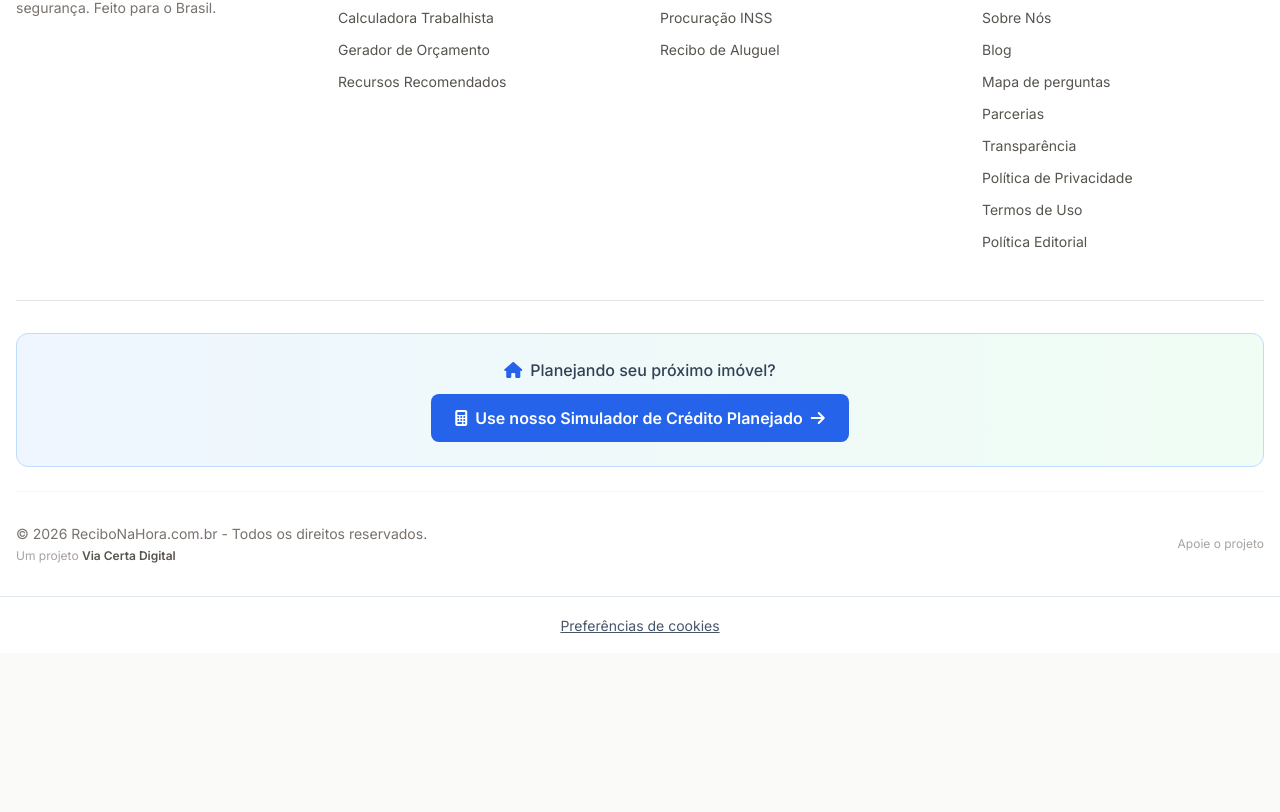
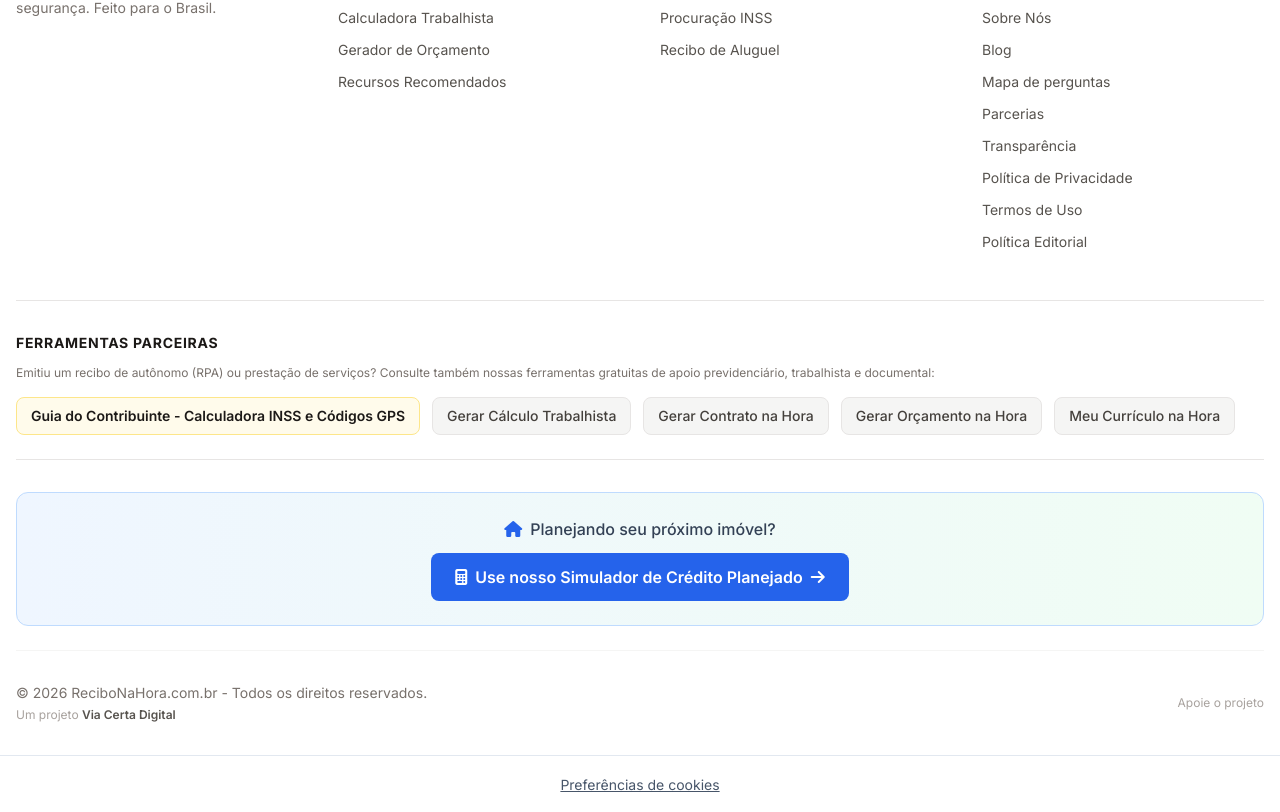
Before and after one commit to flaviomelo2213/recibo-na-hora, a Next.js app: page / in a window 1280 px wide. Shown: the part 4147-4959 px from the top of the page. Before the commit the page ends 4800 px from the top, so only its background shows below. Built offline with nearby package versions, Linux system fonts and the light colour scheme.

Commit message:
feat(seo): adiciona link para Guia do Contribuinte no rodape

```diff
--- a/app/layout.tsx
+++ b/app/layout.tsx
@@ -316,6 +316,58 @@ export default function RootLayout({
                 </div>
               </div>
 
+              {/* Bloco de Ferramentas Parceiras (SEO Interlinking) */}
+              <div className="border-t border-stone-200 pt-8 mb-6">
+                <h4 className="font-bold text-stone-900 text-sm uppercase tracking-wider mb-3">
+                  Ferramentas Parceiras
+                </h4>
+                <p className="text-xs text-stone-500 mb-4">
+                   Emitiu um recibo de autônomo (RPA) ou prestação de serviços? Consulte também nossas ferramentas gratuitas de apoio previdenciário, trabalhista e documental:
+                </p>
+                <div className="flex flex-wrap items-center gap-3 text-sm">
+                  <a
+                    href="https://guiadocontribuinte.com.br"
+                    target="_blank"
+                    rel="noopener"
+                    className="inline-flex items-center gap-2 px-3.5 py-2 rounded-lg bg-amber-50 hover:bg-amber-100 text-stone-900 font-semibold border border-amber-200 transition-colors"
+                  >
+                    Guia do Contribuinte - Calculadora INSS e Códigos GPS
+                  </a>
+                  <a
+                    href="https://gerarcalculotrabalhista.com.br"
+                    target="_blank"
+                    rel="noopener"
+                    className="inline-flex items-center gap-2 px-3.5 py-2 rounded-lg bg-stone-100 hover:bg-stone-200 text-stone-700 font-medium border border-stone-200 transition-colors"
+                  >
+                    Gerar Cálculo Trabalhista
+                  </a>
+                  <a
+                    href="https://gerarcontratonahora.com.br"
+                    target="_blank"
+                    rel="noopener"
+                    className="inline-flex items-center gap-2 px-3.5 py-2 rounded-lg bg-stone-100 hover:bg-stone-200 text-stone-700 font-medium border border-stone-200 transition-colors"
+                  >
+                    Gerar Contrato na Hora
+                  </a>
+                  <a
+                    href="https://gerarorcamentonahora.com.br"
+                    target="_blank"
+                    rel="noopener"
+                    className="inline-flex items-center gap-2 px-3.5 py-2 rounded-lg bg-stone-100 hover:bg-stone-200 text-stone-700 font-medium border border-stone-200 transition-colors"
+                  >
+                    Gerar Orçamento na Hora
+                  </a>
+                  <a
+                    href="https://meucurriculonahora.com.br"
+                    target="_blank"
+                    rel="noopener"
+                    className="inline-flex items-center gap-2 px-3.5 py-2 rounded-lg bg-stone-100 hover:bg-stone-200 text-stone-700 font-medium border border-stone-200 transition-colors"
+                  >
+                    Meu Currículo na Hora
+                  </a>
+                </div>
+              </div>
+
               <div className="border-t border-stone-200 pt-8 mb-6">
                 <div className="bg-gradient-to-r from-blue-50 to-green-50 border border-blue-200 rounded-xl p-6 text-center">
                   <p className="text-slate-700 font-medium mb-3">
```
